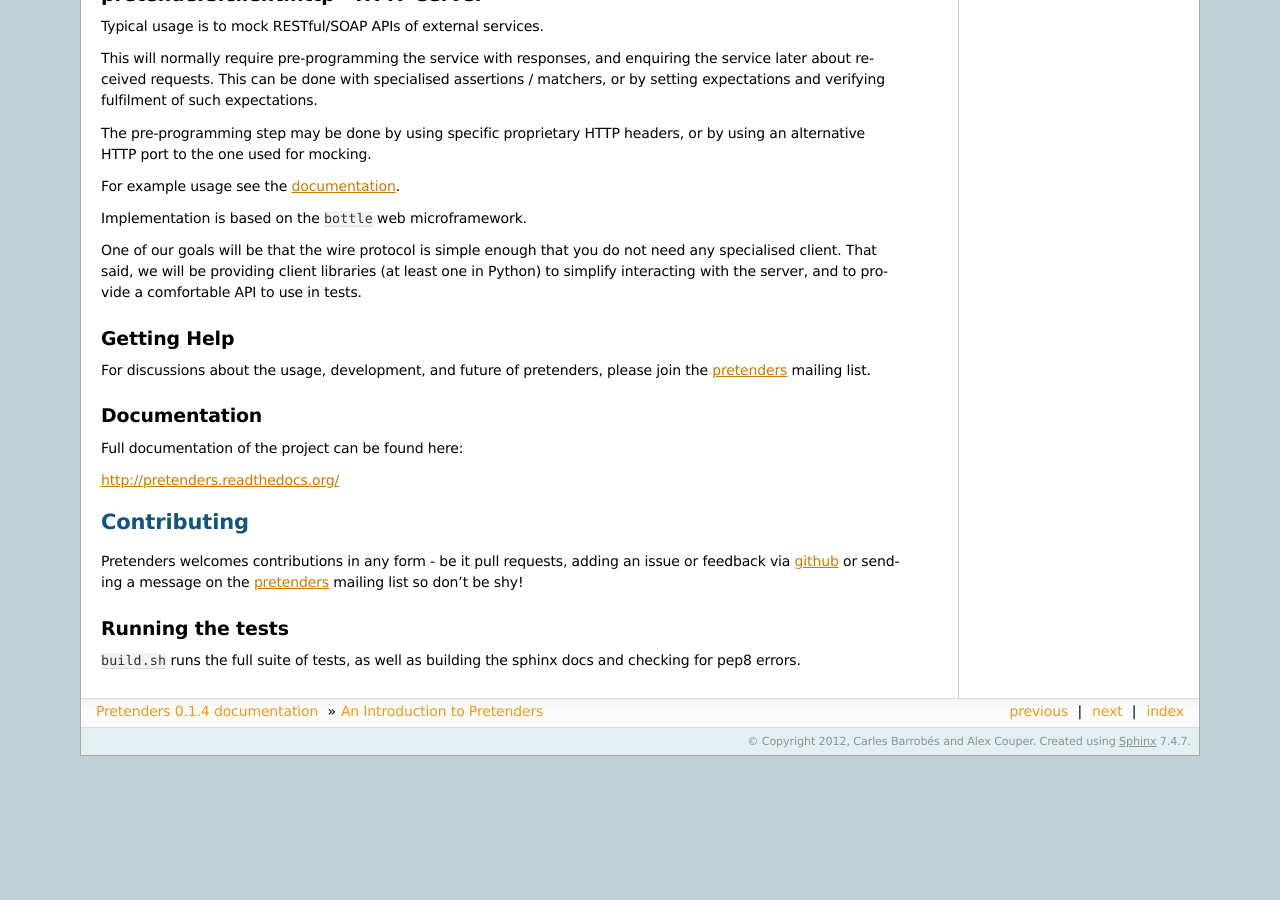
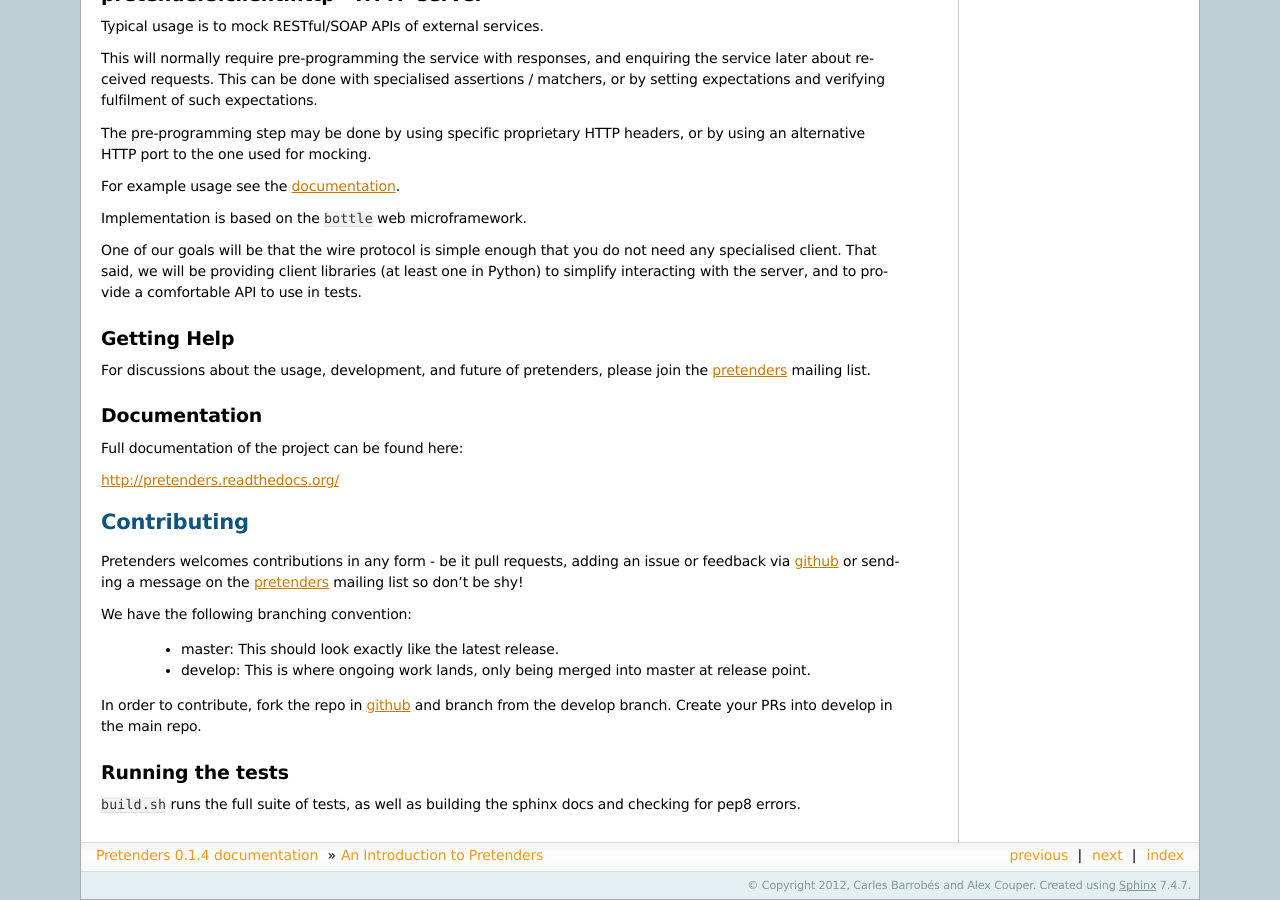
Before and after one commit to pretenders/pretenders, a Sphinx documentation site: the page built from docs/intro.rst, in a window 1280 px wide and 900 px high, scrolled down 766 px. Built offline with Sphinx 7.4.7, drawn with Linux system fonts in a browser that asks for light colours; before the commit the page ends 1522 px from its top, so only the background shows below that.

Commit message:
Add extra docs about contribution process #62

```diff
--- a/docs/intro.rst
+++ b/docs/intro.rst
@@ -91,6 +91,15 @@
 issue or feedback via `github`_ or sending a message on the `pretenders`_
 mailing list so don't be shy!
 
+We have the following branching convention:
+
+    - master: This should look exactly like the latest release.
+    - develop: This is where ongoing work lands, only being merged into master
+      at release point.
+
+In order to contribute, fork the repo in `github`_ and branch from the develop
+branch. Create your PRs into develop in the main repo.
+
 .. _`github`: https://github.com/pretenders/pretenders
 
 Running the tests
```
